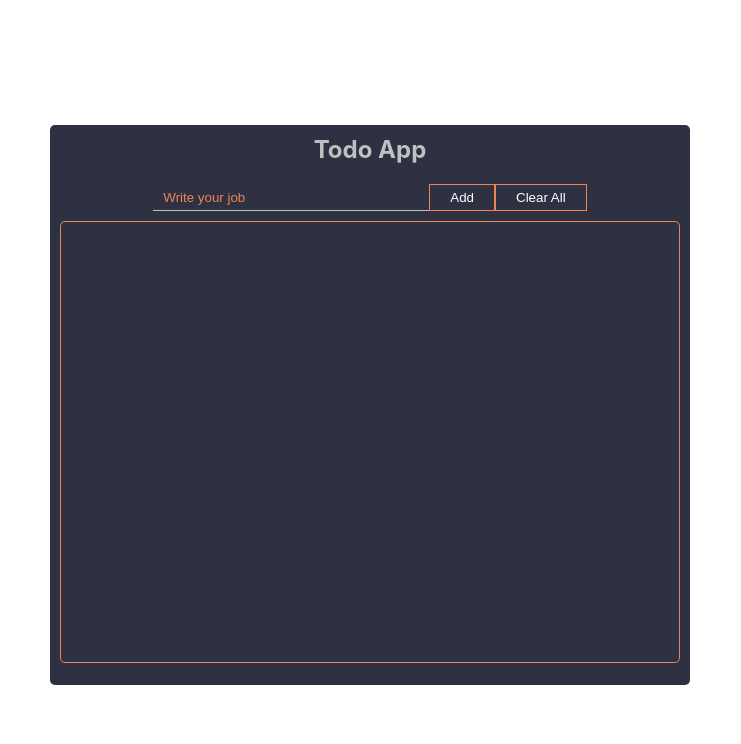
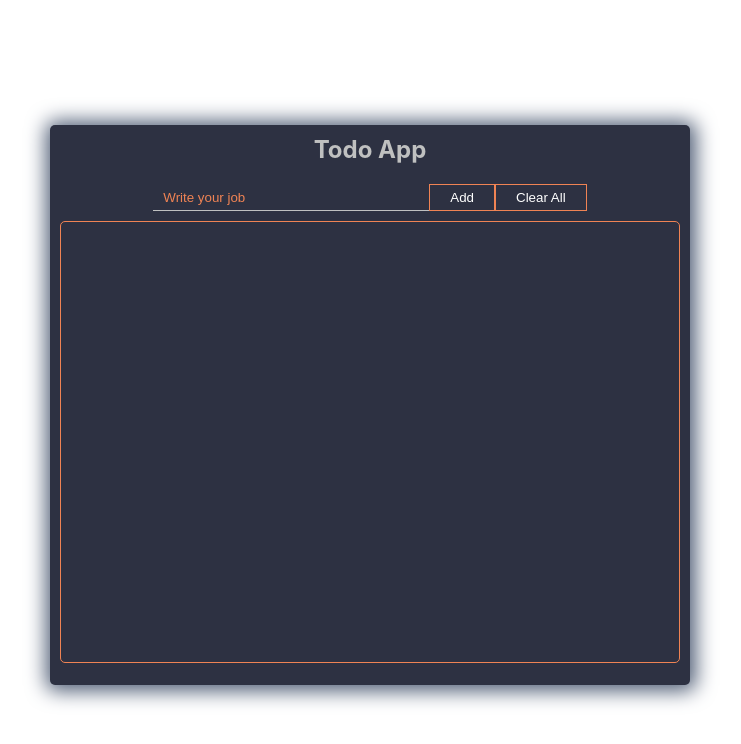
Before and after one commit to mertkaanerdem/react-todo-app, a React (Create React App) app: page / in a window 1280 px wide. Shown: the top 744 px of the page, without its empty margins (270-1011 px from the left). Built offline with nearby package versions, Linux system fonts and the light colour scheme.

Commit message:
some little styling

```diff
--- a/src/App.css
+++ b/src/App.css
@@ -6,6 +6,7 @@
   height: 70vh;
   text-align: center;
   border-radius: 5px;
+  box-shadow: 1px 1px 20px 5px var(--secondary);
 }
 
 .container {
```
